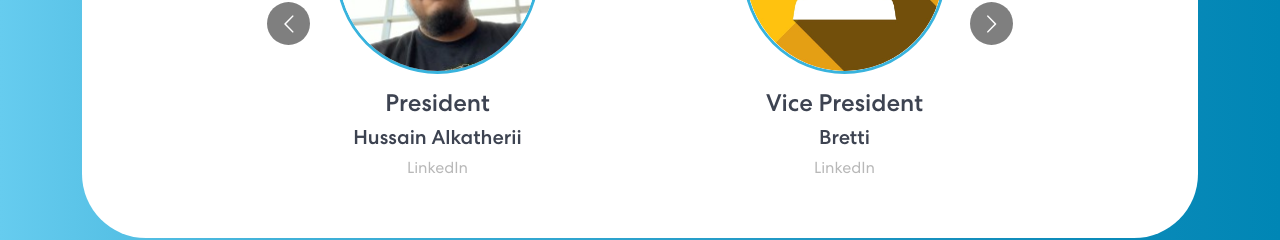
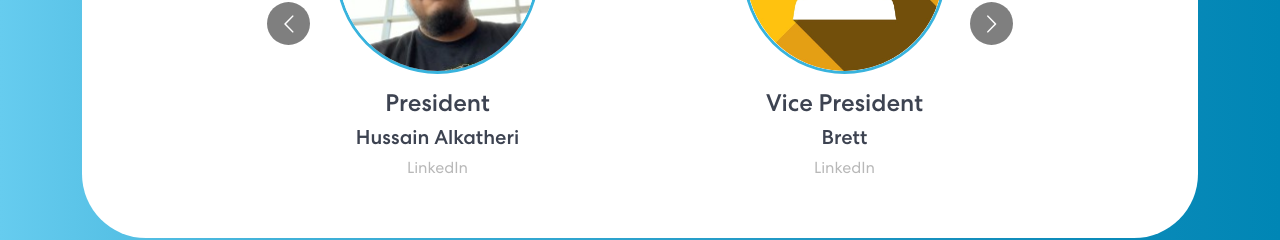
Before and after one commit to uta-csec/CSEC-React, a React (Create React App) app: page / in a window 1280 px wide. Shown: the part 1100-1340 px from the top of the page. Built offline with nearby package versions, Linux system fonts and the light colour scheme.

Commit message:
Fixed officers name error

```diff
--- a/src/components/Officers.jsx
+++ b/src/components/Officers.jsx
@@ -64,7 +64,7 @@ export function Officers() {
             alt="description"
           />
           <h4>{officer.title}</h4>
-          <h5>{officer.officerName}i</h5>
+          <h5>{officer.officerName}</h5>
           <a href={officer.linkedIn} target="_blank" rel="noreferrer">
             LinkedIn
           </a>
```
Also changed, not shown: 11 other files (tests, documents, lock files or other folders).
